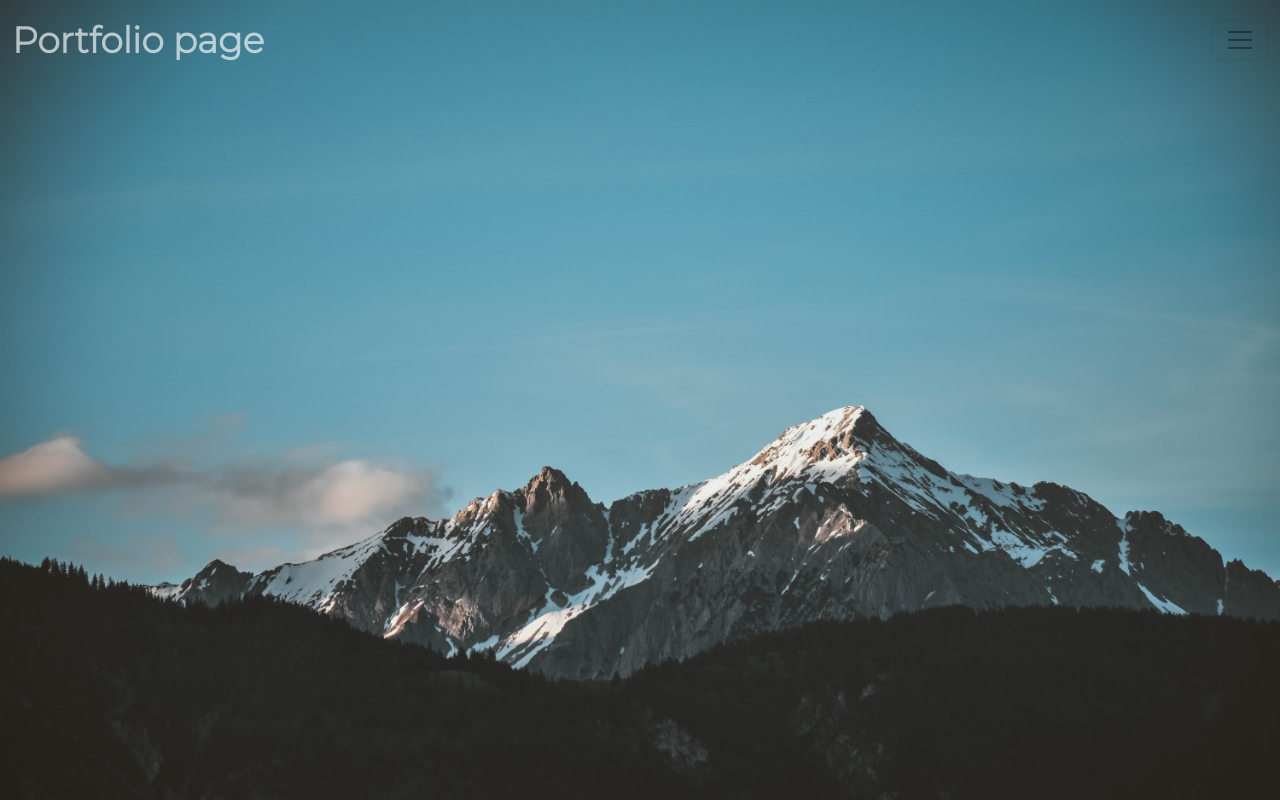
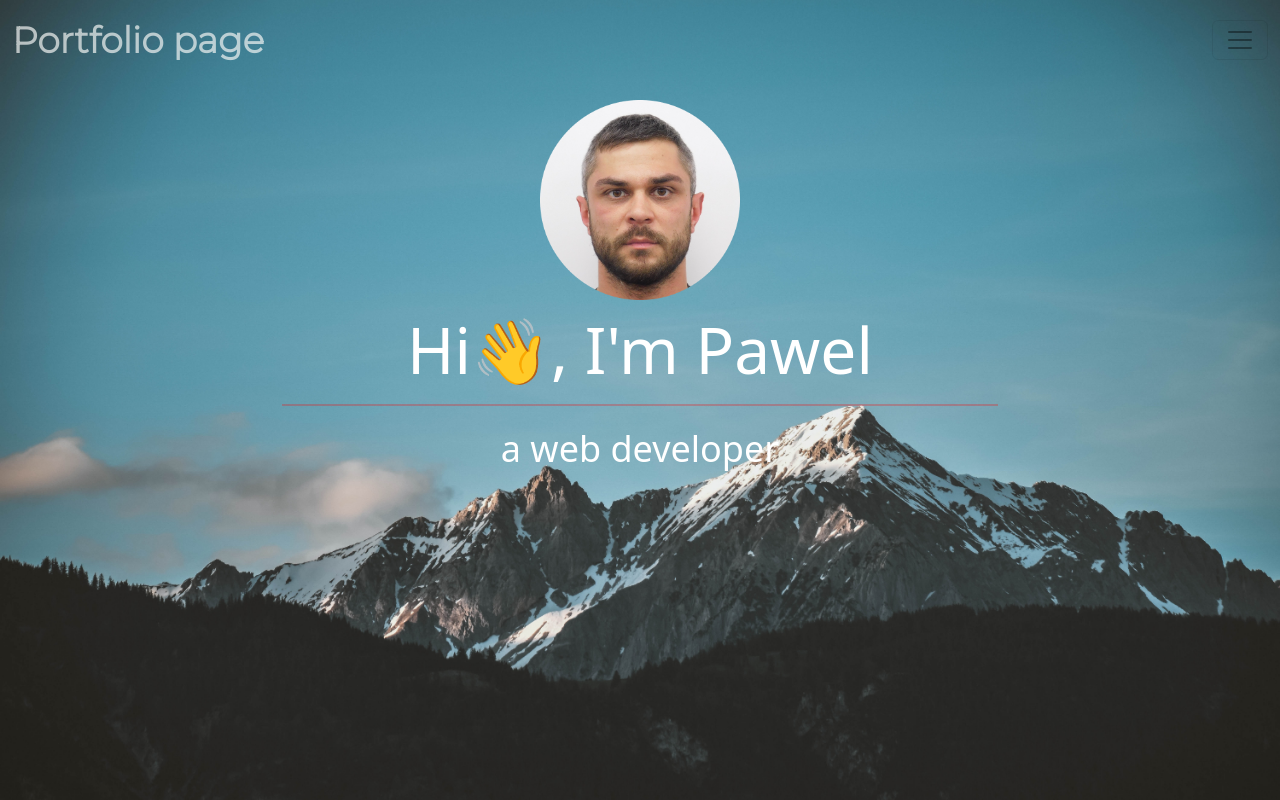
Before and after one commit to Pav85/my-react-portfolio, a React (Create React App) app: page / in a window 1280 px wide. Before the commit this address had no page. Built offline with nearby package versions, Linux system fonts and the light colour scheme.

Commit message:
functionality fixed

```diff
--- a/src/App.js
+++ b/src/App.js
@@ -10,18 +10,16 @@ function App() {
   return (
     <div>
       <Router
-        // basename="/"
-        // exact
-        // path="http://localhost:3000/#/home"
-        className="body"
+      // className="body"
       >
         <Header />
         <Routes>
+          <Route exact path="/" element={<HomePage />} />
           <Route exact path="/home/" element={<HomePage />} />
           <Route exact path="/projects/" element={<ProjectsPage />} />
           <Route exact path="/contact/" element={<ContactPage />} />
         </Routes>
-        {/* <HomePage /> */}
+        {/* <HomePage className="hide" /> */}
       </Router>
       {/* <HomePage /> */}
     </div>
```
